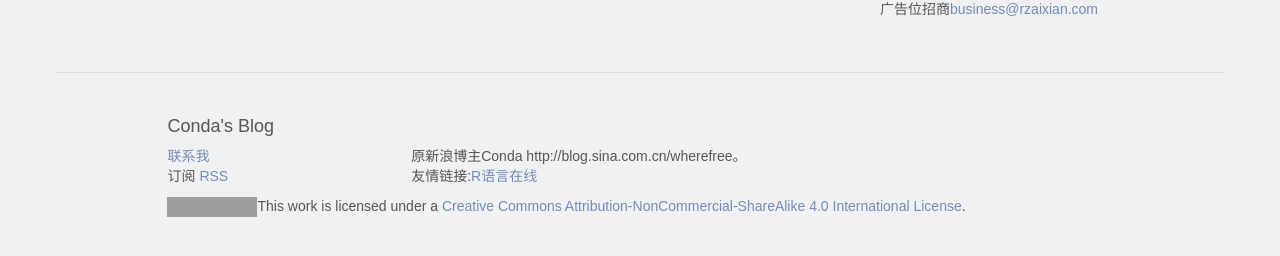
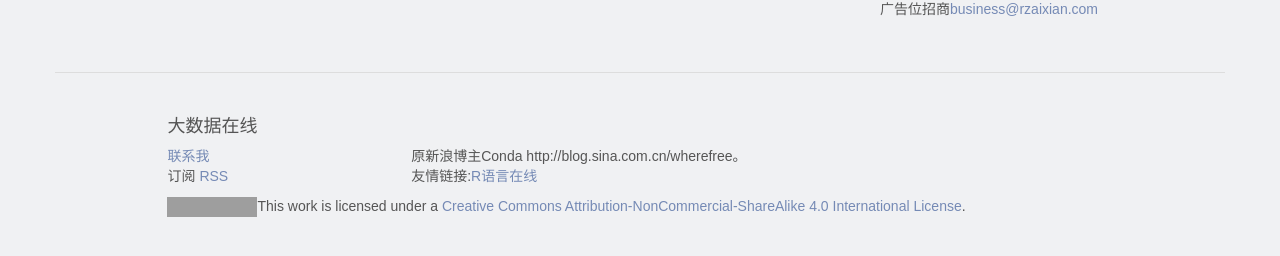
Before and after one commit to fun360/fun360, a Jekyll site: the page built from category/tools.markdown, in a window 1280 px wide. Shown: the part 397-653 px from the top of the page. Built offline with Jekyll 4.4.1, drawn with Linux system fonts in a browser that asks for light colours; comment, search, counter and statistics services are not loaded; grey boxes are pictures that could not be loaded.

Commit message:
front page 20

```diff
--- a/_config.yml
+++ b/_config.yml
@@ -1,5 +1,5 @@
 # Site settings
-title: Conda's Blog
+title: 大数据在线
 email: kehao.wu@gmail.com
 description: 原新浪博主Conda http://blog.sina.com.cn/wherefree。
 baseurl: "" # the subpath of your site, e.g. /blog/
```
